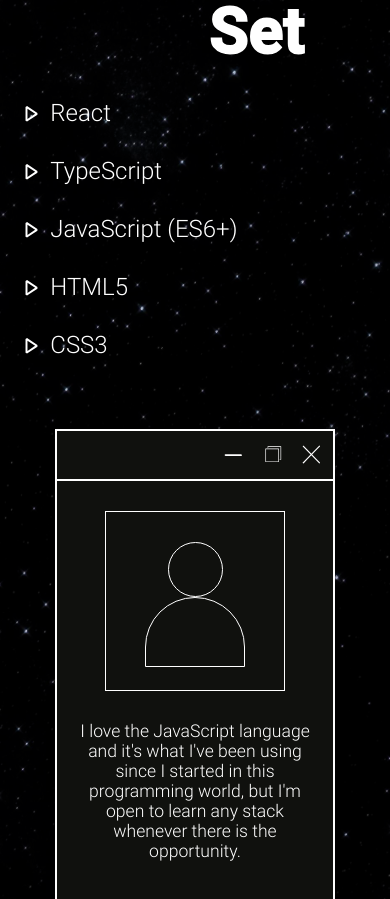
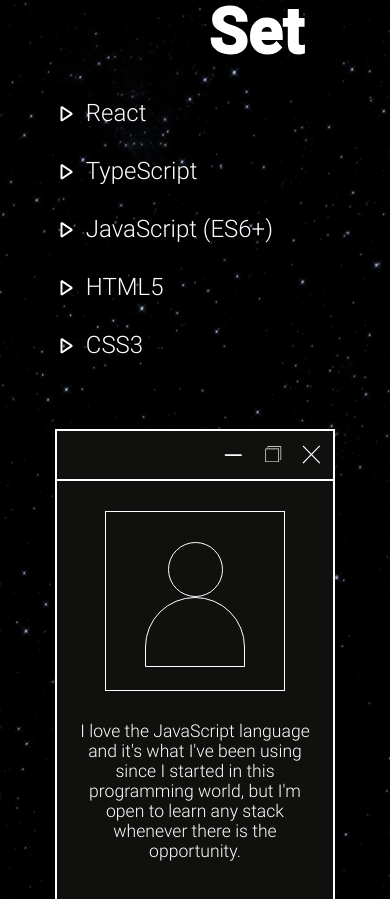
Before and after one commit to victorcolina22/portfolio, a React (Create React App) app: page / in a window 390 px wide. Shown: the part 1919-2818 px from the top of the page. Built offline with nearby package versions, Linux system fonts and the light colour scheme.

Commit message:
Ajuste en responsive componente skills

```diff
--- a/src/components/navbar/Navbar.js
+++ b/src/components/navbar/Navbar.js
@@ -85,7 +85,6 @@ export const Navbar = () => {
                         onChange={handleBurgerMenu}
                         checked={burgerMenu} />
 
-                    {/* <div className={(dropdown) ? 'navbar-responsive__items' : 'hide'}> */}
                     <div className='navbar-responsive__items'>
                         <ul>
                             <li>
--- a/src/components/skills/skills.css
+++ b/src/components/skills/skills.css
@@ -135,6 +135,11 @@
     font-size: 4rem;
   }
 
+  .skillSet__habilities {
+    width: 280px;
+    margin: 0 auto;
+  }
+
   .userWindow {
     width: 280px;
     height: 480px;
```
